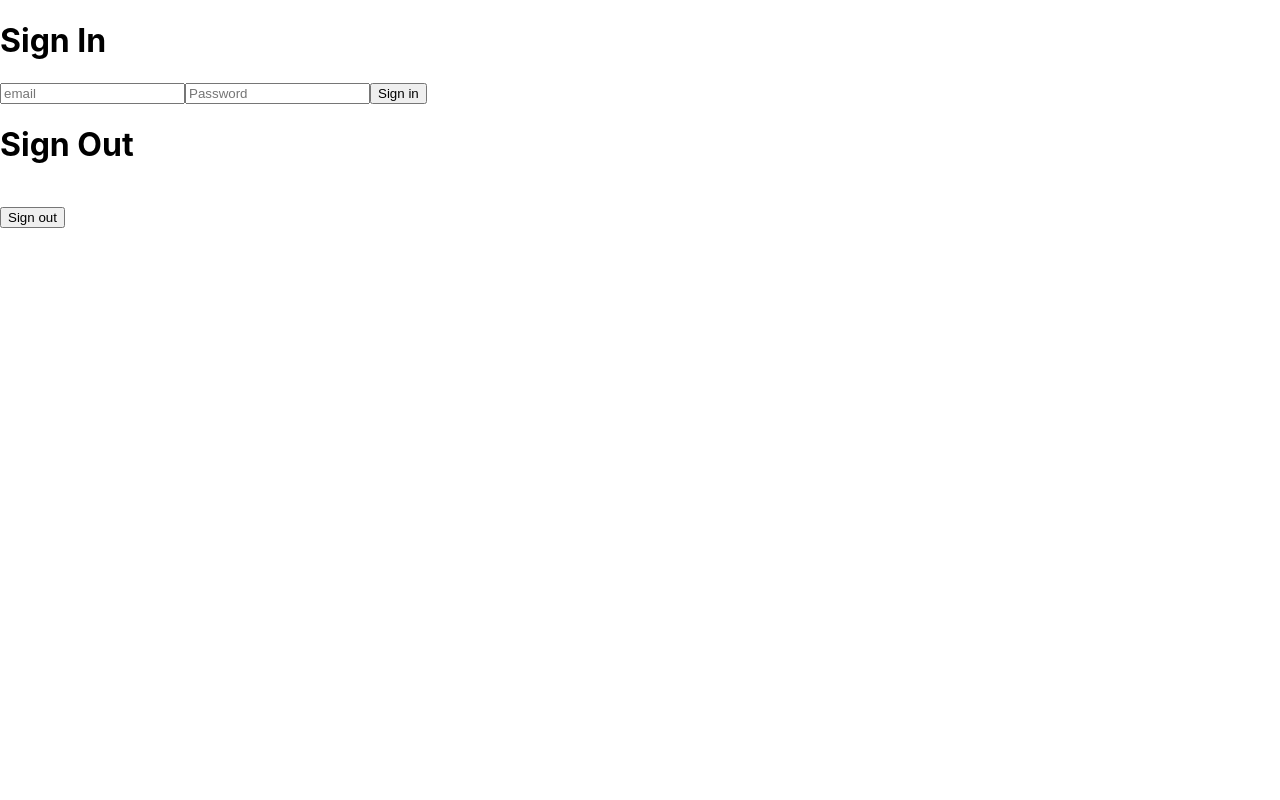
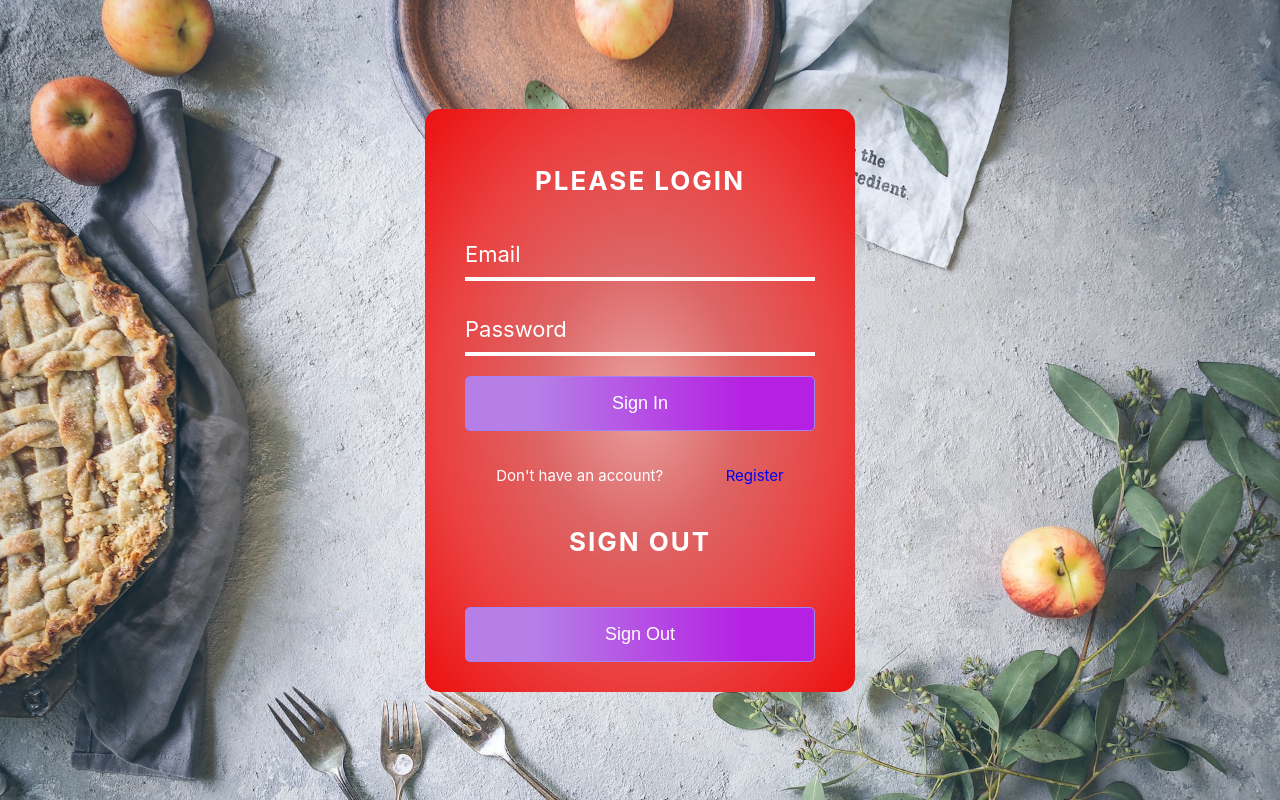
Before and after one commit to zbl14/capstone-planning-log-and-proposal, a React (Create React App) app: page /sign-in in a window 1280 px wide. Built offline with nearby package versions, Linux system fonts and the light colour scheme; no server answers.

Commit message:
style form

```diff
--- a/src/components/signIn/SignInSignOut.js
+++ b/src/components/signIn/SignInSignOut.js
@@ -1,7 +1,94 @@
 import React, { useState, useEffect } from "react";
 import { auth } from "../firebase.js";
 import { signInWithEmailAndPassword, signOut } from "firebase/auth";
-import { useNavigate } from "react-router-dom";
+import { useNavigate, Link } from "react-router-dom";
+import { BackgroundSlideshow } from "./../landingPage/backgroundSlider/BackGroundSlider";
+import styled from "styled-components";
+
+const Container = styled.section`
+  height: 100vh;
+  overflow: hidden;
+  display: flex;
+  justify-content: center;
+  align-items: center;
+`;
+
+const FormContainer = styled.section`
+  position: relative;
+  background: radial-gradient(#e9a2a2, #dd6565, #eb4040, #ec1010);
+  border-radius: 15px;
+  padding: 30px 40px;
+`;
+
+const Title = styled.h1`
+  margin-bottom: 30px;
+  text-align: center;
+  color: #fff;
+  text-transform: uppercase;
+  font-size: 26px;
+  letter-spacing: 2px;
+`;
+
+const FormControl = styled.section`
+  position: relative;
+  width: 350px;
+  margin: 20px 0 20px;
+  color: #fff;
+  font-size: 15px;
+`;
+
+const Label = styled.label`
+  position: absolute;
+  left: 0;
+  top: 15px;
+  color: #fff;
+`;
+
+const Span = styled.span`
+  display: inline-block;
+  min-width: 5px;
+  transition: all 0.3s cubic-bezier(0.47, 0, 0.745, 0.715);
+  font-size: 22px;
+`;
+
+const Input = styled.input`
+  display: block;
+  width: 100%;
+  color: #fff;
+  background-color: transparent;
+  outline: none;
+  border: none;
+  border-bottom: 4px solid #fff;
+  font-size: 18px;
+  padding: 15px 0;
+  &:focus,
+  :valid {
+    color: #2396ef;
+    border-color: #2396ef;
+  }
+  &:focus + ${Label} ${Span}, :valid + ${Label} ${Span} {
+    transform: translateY(-34px);
+    color: #2396ef;
+  }
+`;
+
+const Button = styled.button`
+  display: inline-block;
+  width: 100%;
+  padding: 16px 18px;
+  outline: none;
+  border-radius: 5px;
+  border: 1px solid #a381f3;
+  background: linear-gradient(90deg, #b57fe7 20%, #b521e2 80%);
+  cursor: pointer;
+  color: #fff;
+  text-transform: capitalize;
+  font-size: 18px;
+  &:hover {
+    border-color: #ad75e0;
+    background: linear-gradient(90deg, #a15ce2 20%, #b10ee2 80%);
+  }
+`;
 
 const SignInSignOut = () => {
   const [signInMsg, setSignInMsg] = useState(null);
@@ -47,17 +134,42 @@ const SignInSignOut = () => {
 
   return (
     <React.Fragment>
-      <h1>Sign In</h1>
-      {signInMsg}
-      <form onSubmit={doSignIn}>
-        <input type="text" name="signinEmail" placeholder="email" />
-        <input type="password" name="signinPassword" placeholder="Password" />
-        <button type="submit">Sign in</button>
-      </form>
-      <h1>Sign Out</h1>
-      {signOutMsg}
-      <br />
-      <button onClick={doSignOut}>Sign out</button>
+      <Container>
+        <FormContainer>
+          <Title>please login</Title>
+          {signInMsg}
+          <form onSubmit={doSignIn}>
+            <FormControl>
+              <Input type="text" name="signinEmail" required />
+              <Label>
+                <Span>Email</Span>
+              </Label>
+            </FormControl>
+            <FormControl>
+              <Input type="password" name="signinPassword" required />
+              <Label>
+                <Span>Password</Span>
+              </Label>
+            </FormControl>
+            <FormControl>
+              <Button type="submit">Sign in</Button>
+            </FormControl>
+            <FormControl>
+              <div style={{ display: "flex", justifyContent: "space-around" }}>
+                <p>Don't have an account?</p>
+                <Link to="/sign-up" style={{ textDecoration: "none" }}>
+                  <p>Register</p>
+                </Link>
+              </div>
+            </FormControl>
+          </form>
+          <Title>Sign Out</Title>
+          {signOutMsg}
+          <br />
+          <Button onClick={doSignOut}>Sign out</Button>
+        </FormContainer>
+      </Container>
+      <BackgroundSlideshow />
     </React.Fragment>
   );
 };
```
